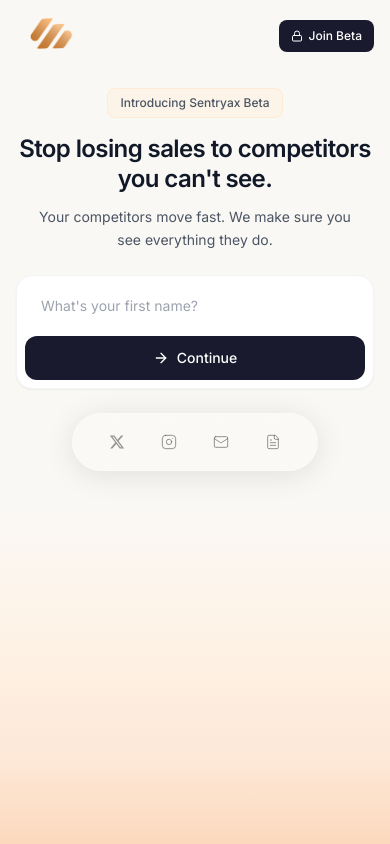
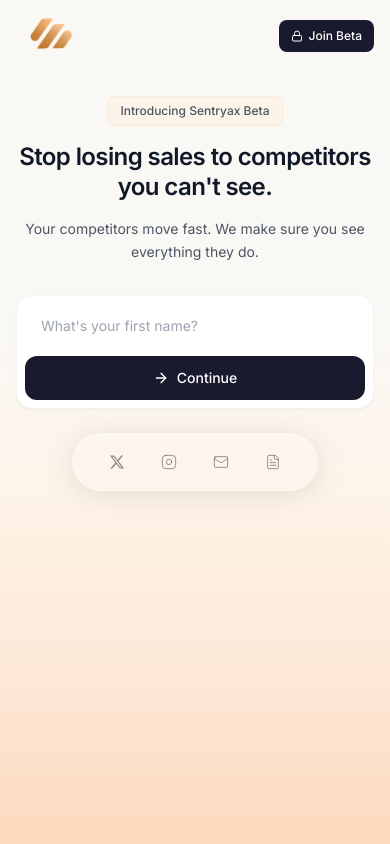
Before and after one commit to Kukazu321/Sentryax, a Next.js app in the folder apps/web/: page / in a window 390 px wide. Built offline with nearby package versions, Linux system fonts and the light colour scheme.

Commit message:
Mobile: better spacing + orange gradient starts higher on screen

```diff
--- a/apps/web/src/app/globals.css
+++ b/apps/web/src/app/globals.css
@@ -73,15 +73,28 @@
   position: relative;
   overflow: hidden;
   background-color: #faf8f5;
-  /* Subtle orange/peach gradient at the bottom */
+  /* Subtle orange/peach gradient - starts earlier on mobile */
   background-image: linear-gradient(
     to bottom,
     #faf8f5 0%,
-    #faf8f5 60%,
-    #fef3e7 75%,
-    #fde8d7 90%,
+    #faf8f5 40%,
+    #fef3e7 60%,
+    #fde8d7 80%,
     #fcd9bd 100%
   );
+}
+
+@media (min-width: 640px) {
+  .hero-noise {
+    background-image: linear-gradient(
+      to bottom,
+      #faf8f5 0%,
+      #faf8f5 60%,
+      #fef3e7 75%,
+      #fde8d7 90%,
+      #fcd9bd 100%
+    );
+  }
 }
 
 /* Ensure inner content sits above */
--- a/apps/web/src/components/marketing/hero.tsx
+++ b/apps/web/src/components/marketing/hero.tsx
@@ -1,7 +1,7 @@
 
 export function Hero() {
   return (
-    <section className="relative pt-4 sm:pt-12 md:pt-16 pb-4 sm:pb-12">
+    <section className="relative pt-6 sm:pt-12 md:pt-16 pb-6 sm:pb-12">
       <div className="relative max-w-4xl mx-auto px-4 sm:px-6 text-center">
         {/* Badge */}
         <div className="inline-flex items-center gap-2 px-3 sm:px-4 py-1.5 rounded-lg bg-orange-100/40 border border-orange-200/30 mb-4 sm:mb-8">
@@ -23,7 +23,7 @@ export function Hero() {
         </h1>
 
         {/* Subheading - Mobile */}
-        <p className="sm:hidden mt-3 text-sm text-gray-600 leading-relaxed px-4">
+        <p className="sm:hidden mt-4 text-sm text-gray-600 leading-relaxed px-2">
           Your competitors move fast. We make sure you see everything they do.
         </p>
 
```
